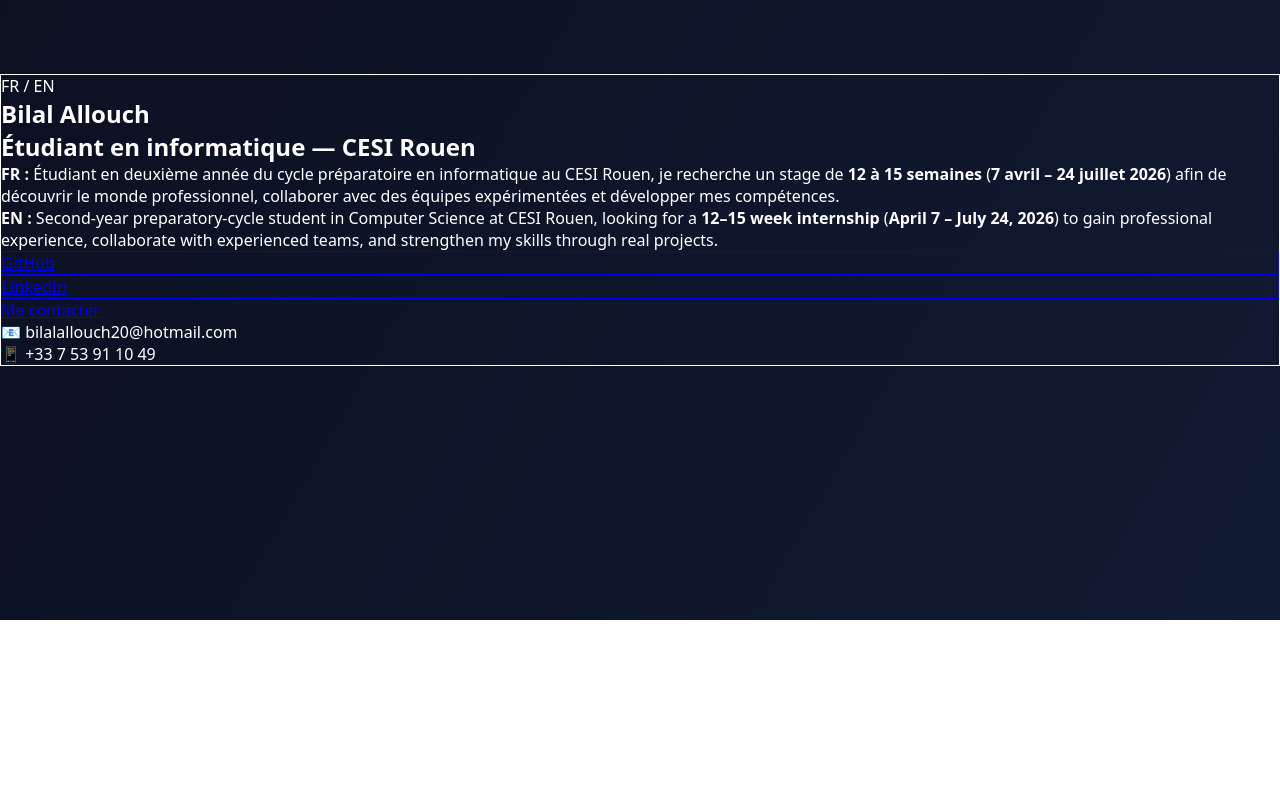
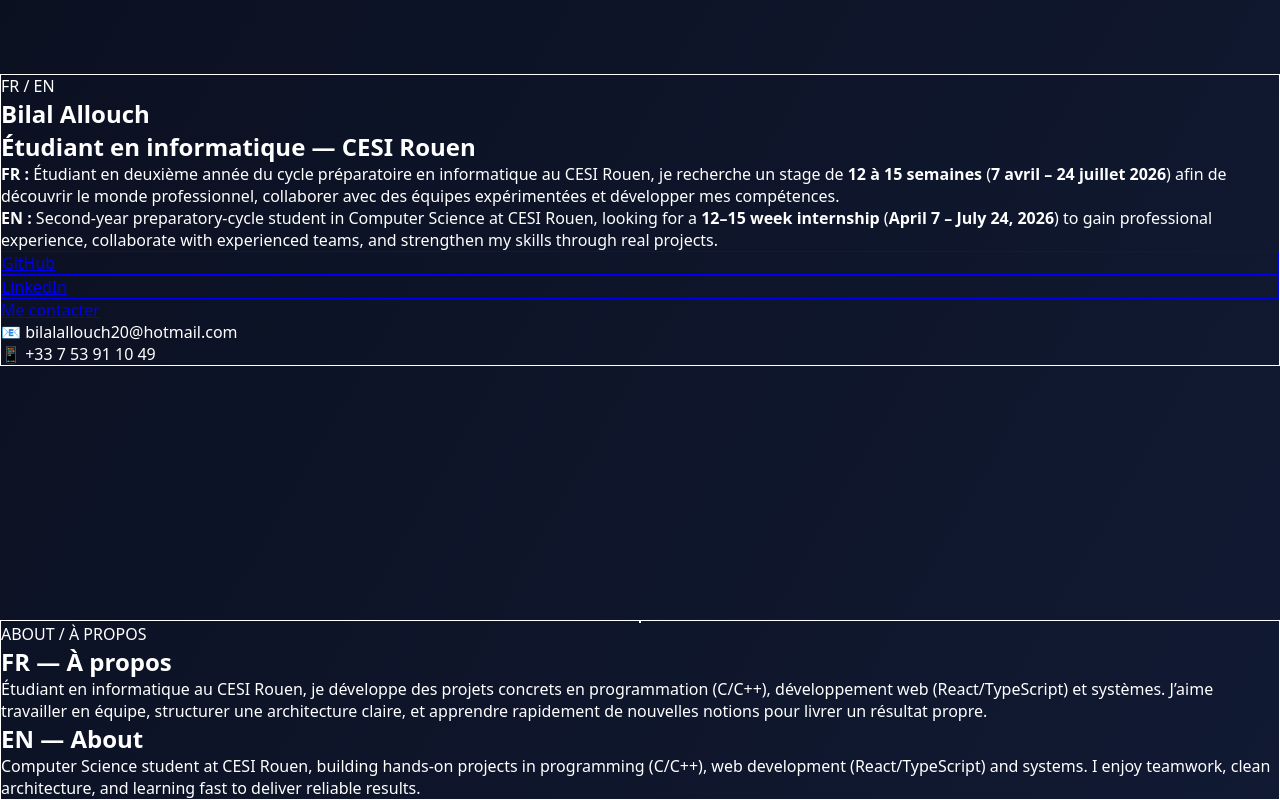
Before and after one commit to bilal-allouch/bilal-portfolio, a React (Vite) app: page / in a window 1280 px wide. Shown: the part 180-980 px from the top of the page. Before the commit the page ends 800 px from the top, so only its background shows below. Built offline with nearby package versions, Linux system fonts and the light colour scheme.

Commit message:
feat: add About section (FR/EN)

```diff
--- a/src/App.tsx
+++ b/src/App.tsx
@@ -1,12 +1,16 @@
+import Header from "./components/Header";
 import MainLayout from "./layouts/MainLayout";
-import Header from "./components/Header";
 import Hero from "./sections/Hero";
+import About from "./sections/About";
 
 export default function App() {
   return (
     <MainLayout>
       <Header />
-      <Hero />
+      <main>
+        <Hero />
+        <About />
+      </main>
     </MainLayout>
   );
 }
--- /dev/null
+++ b/src/sections/About.tsx
@@ -0,0 +1,38 @@
+export default function About() {
+  return (
+    <section id="about" className="w-full py-14">
+      <div className="mx-auto w-full max-w-5xl px-4">
+        <div className="rounded-2xl border border-white/10 bg-white/5 p-6 backdrop-blur-md shadow-xl">
+          <div className="grid gap-6 md:grid-cols-[220px_1fr] md:items-center">
+            {/* Avatar placeholder */}
+            <div className="mx-auto h-44 w-44 rounded-2xl border border-white/10 bg-white/10" />
+
+            <div>
+              <p className="text-xs tracking-widest text-white/70">ABOUT / À PROPOS</p>
+
+              <h2 className="mt-2 text-2xl font-semibold text-white">
+                FR — À propos
+              </h2>
+              <p className="mt-3 leading-relaxed text-white/85">
+                Étudiant en informatique au CESI Rouen, je développe des projets concrets
+                en programmation (C/C++), développement web (React/TypeScript) et systèmes.
+                J’aime travailler en équipe, structurer une architecture claire, et apprendre
+                rapidement de nouvelles notions pour livrer un résultat propre.
+              </p>
+
+              <h2 className="mt-6 text-2xl font-semibold text-white">
+                EN — About
+              </h2>
+              <p className="mt-3 leading-relaxed text-white/85">
+                Computer Science student at CESI Rouen, building hands-on projects in
+                programming (C/C++), web development (React/TypeScript) and systems.
+                I enjoy teamwork, clean architecture, and learning fast to deliver
+                reliable results.
+              </p>
+            </div>
+          </div>
+        </div>
+      </div>
+    </section>
+  );
+}
```
